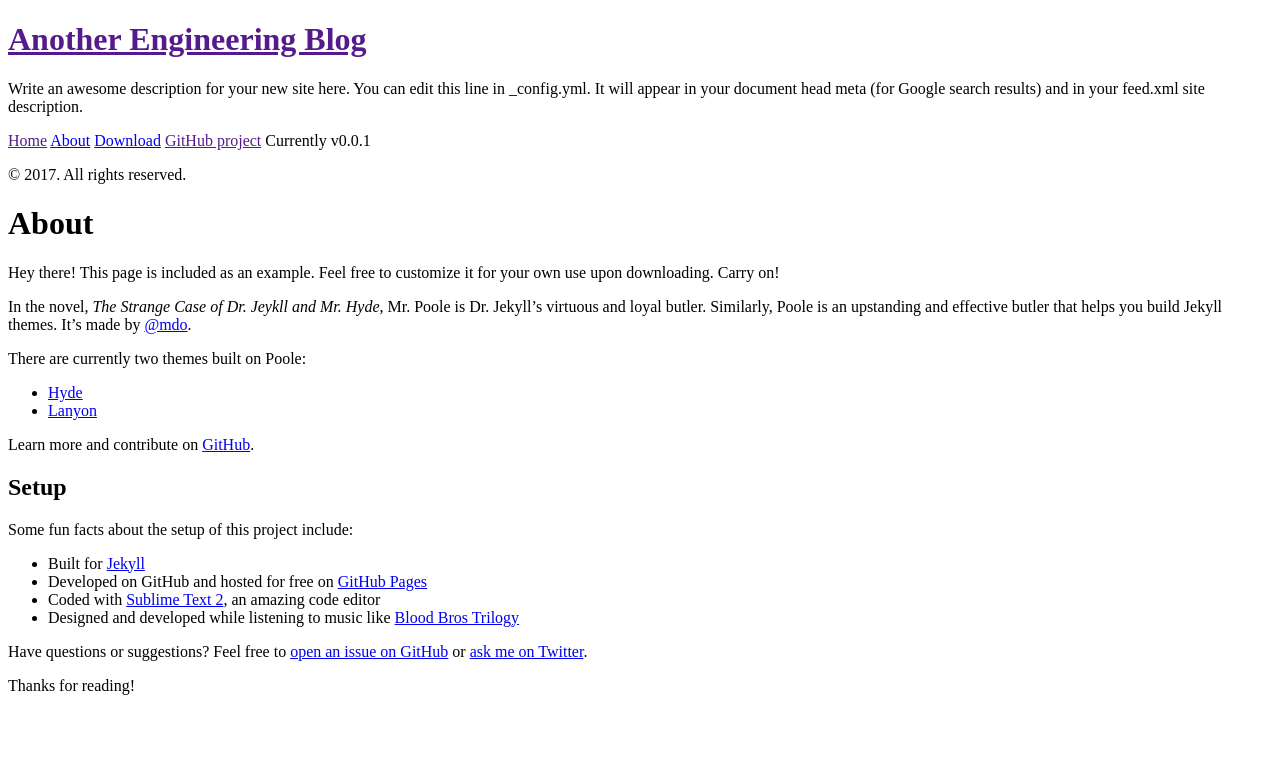
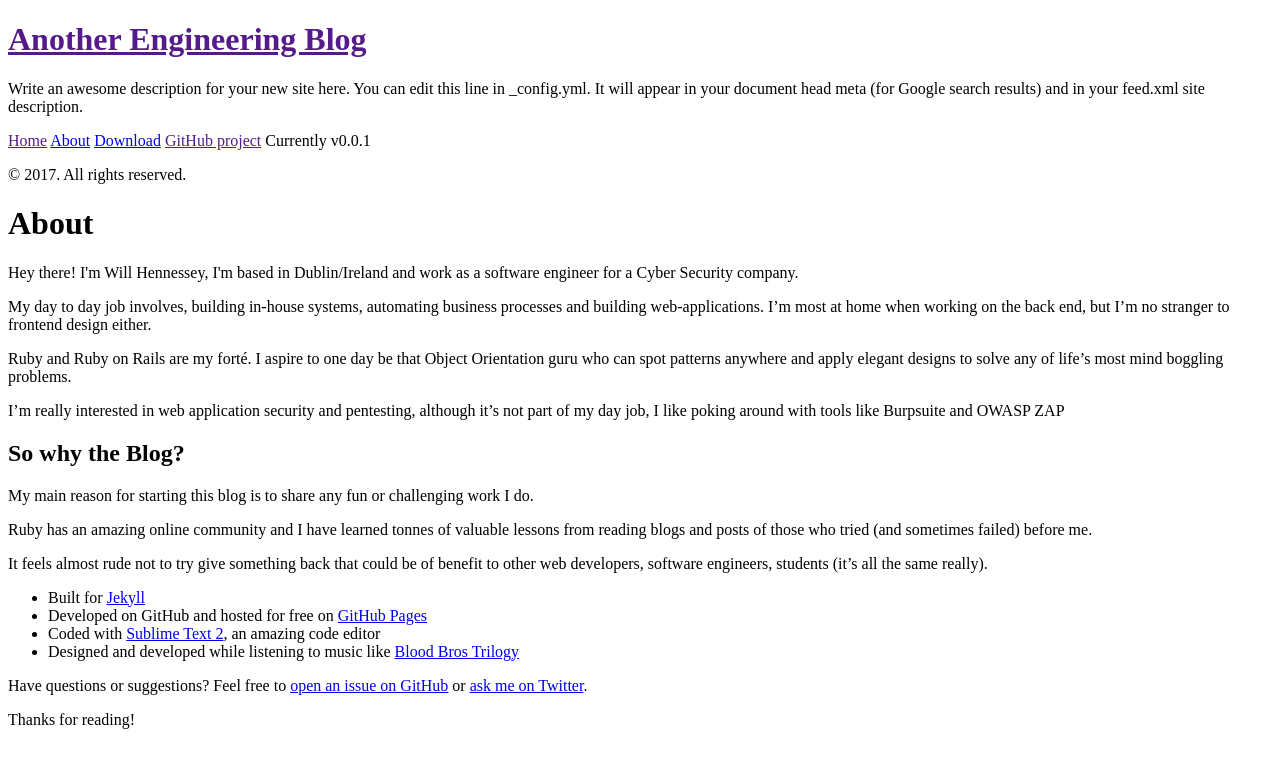
Before and after one commit to WillHennessey/WillHennessey.github.io, a Jekyll site: the page built from about.md, in a window 1280 px wide. Shown: the top 768 px of the page. Built offline with Jekyll 4.4.1, drawn with Linux system fonts in a browser that asks for light colours.

```diff
--- a/_config.yml
+++ b/_config.yml
@@ -40,8 +40,8 @@ highlighter: rouge
 permalink:        pretty
 gems: [jekyll-paginate, jekyll-feed]
 paginate: 5
-paginate_path: "page:num"
-tagline:          'A Jekyll theme'
+paginate_path: 'page:num'
+tagline: 'A Jekyll theme'
 
 author:
   name:           'Will Hennessey'
--- a/_layouts/default.html
+++ b/_layouts/default.html
@@ -3,7 +3,7 @@
 
   {% include head.html %}
 
-  <body class="theme-base-0c">
+  <body class="theme-base-0d">
 
     {% include sidebar.html %}
 
--- a/about.md
+++ b/about.md
@@ -4,21 +4,22 @@ title: About
 ---
 
 <p class="message">
-  Hey there! This page is included as an example. Feel free to customize it for your own use upon downloading. Carry on!
+  Hey there! I'm Will Hennessey, I'm based in Dublin/Ireland and work as a software engineer for a Cyber Security company.
 </p>
+My day to day job involves, building in-house systems, automating business processes and building web-applications.
+I'm most at home when working on the back end, but I'm no stranger to frontend design either.
 
-In the novel, *The Strange Case of Dr. Jeykll and Mr. Hyde*, Mr. Poole is Dr. Jekyll's virtuous and loyal butler. Similarly, Poole is an upstanding and effective butler that helps you build Jekyll themes. It's made by [@mdo](https://twitter.com/mdo).
+Ruby and Ruby on Rails are my forté. I aspire to one day be that Object Orientation guru who can spot patterns anywhere and apply elegant designs to solve any of life's most mind boggling problems.
 
-There are currently two themes built on Poole:
+I'm really interested in web application security and pentesting, although it's not part of my day job, I like poking around with tools like Burpsuite and OWASP ZAP
 
-* [Hyde](http://hyde.getpoole.com)
-* [Lanyon](http://lanyon.getpoole.com)
+## So why the Blog?
 
-Learn more and contribute on [GitHub](https://github.com/poole).
+My main reason for starting this blog is to share any fun or challenging work I do.
 
-## Setup
+Ruby has an amazing online community and I have learned tonnes of valuable lessons from reading blogs and posts of those who tried (and sometimes failed) before me.
 
-Some fun facts about the setup of this project include:
+It feels almost rude not to try give something back that could be of benefit to other web developers, software engineers, students (it's all the same really).
 
 * Built for [Jekyll](http://jekyllrb.com)
 * Developed on GitHub and hosted for free on [GitHub Pages](https://pages.github.com)
--- a/public/css/poole.css
+++ b/public/css/poole.css
@@ -266,7 +266,7 @@ tbody tr:nth-child(odd) th {
  */
 
 .lead {
-  font-size: 1.25rem;
+  font-size: 1.0rem;
   font-weight: 300;
 }
 
```
